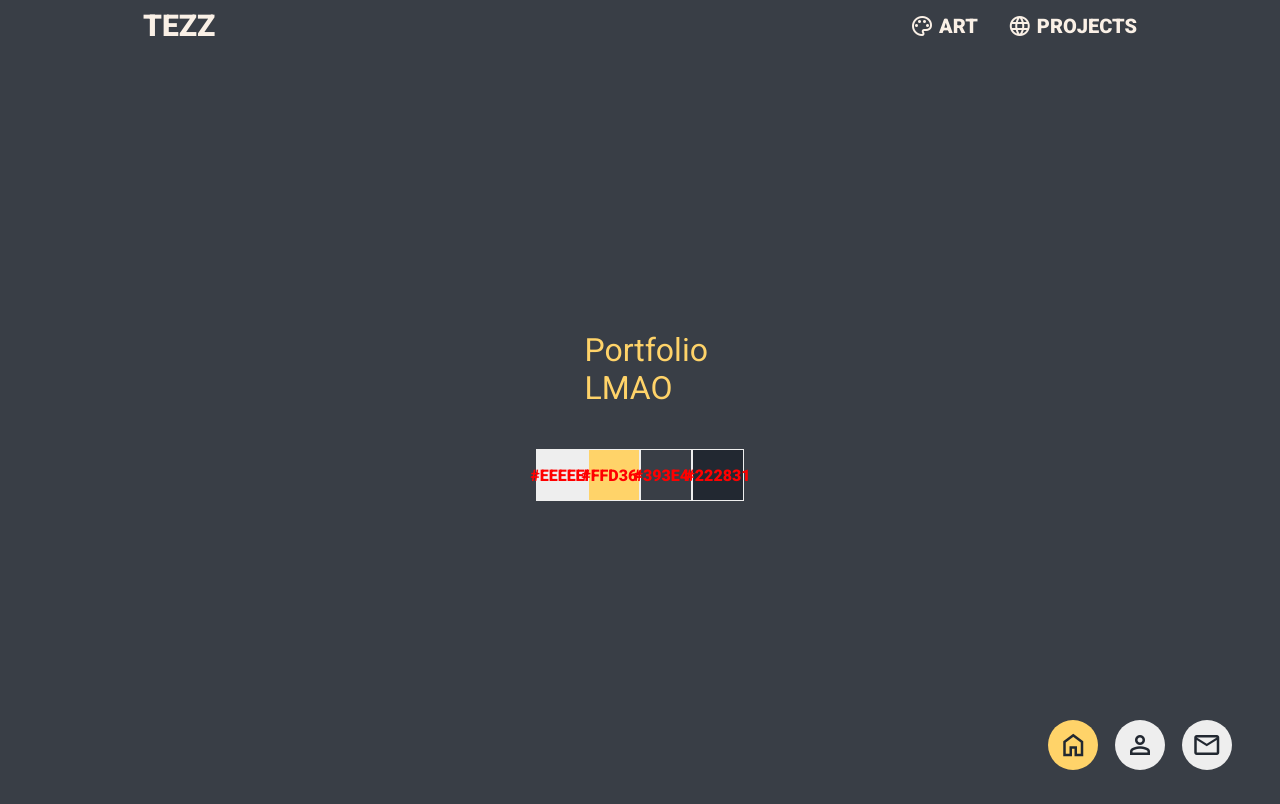
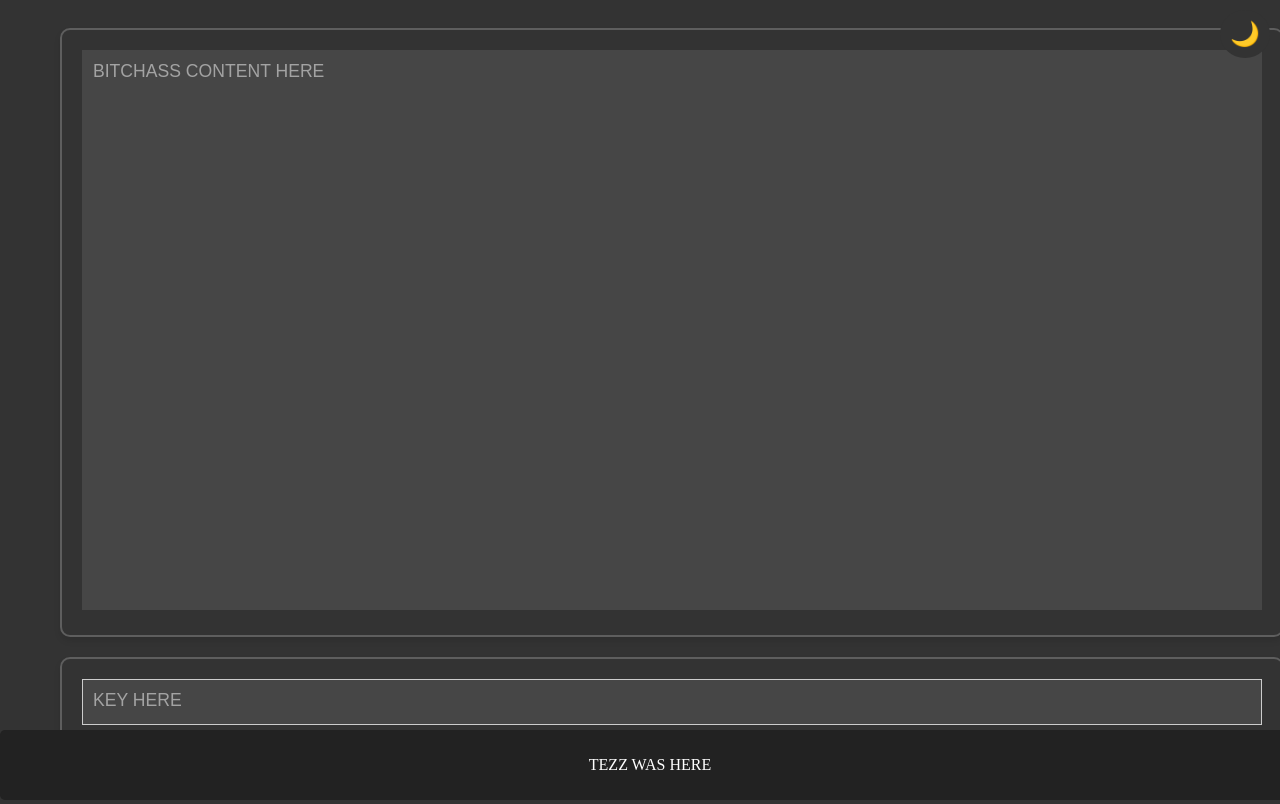
Before and after one commit to rjcmm/DECODER, a plain HTML site: page index.html in a window 1280 px wide. Shown: the top 804 px of the page. Drawn offline with nearby package versions, Linux system fonts and the light colour scheme; a web font is replaced by a local one.

Commit message:
Add files via upload

```diff
--- a/index.html
+++ b/index.html
@@ -3,72 +3,87 @@
 <head>
     <meta charset="UTF-8">
     <meta name="viewport" content="width=device-width, initial-scale=1.0">
+    <title>JJSOMETHINGDECODER</title>
     <link rel="stylesheet" href="styles.css">
+    <style id="dynamic-styles"></style>
+</head>
+<body class="dark-mode">
 
-    <link rel="preconnect" href="https://fonts.googleapis.com">
-    <link rel="preconnect" href="https://fonts.gstatic.com" crossorigin>
-    <link href="https://fonts.googleapis.com/css2?family=Roboto:wght@300;400;900&display=swap" rel="stylesheet">
-    <link href="https://fonts.googleapis.com/css2?family=Material+Symbols+Outlined" rel="stylesheet" />
-</head>
 
-<body>
-    <header>
-        <div class="navbar">
-            <div class="navlogo">
-                <a href="#">tezz</a></div>
-            <div class="navbutt">
-                <div>
-                    <a href="#">
-                        <i class="material-symbols-outlined"> palette </i>
-                        ART
-                    </a>
-                </div>
-                <div>
-                    <a href="#">
-                        <i class="material-symbols-outlined"> language </i>
-                        projects
-                    </a>
-                </div>
-            </div>
+    <button id="modeToggle" class="mode-toggle">🌙</button>
+
+    <div class="container">
+        <div class="input-container" id="inputContainer1">
+            <textarea id="inputContent1" placeholder="BITCHASS CONTENT HERE" rows="10" cols="40"></textarea>
         </div>
-    </header>
 
-    <section class="section home">
-        <div class="ass">
-            <p>Portfolio <br>LMAO</p>
+        <div class="input-container" id="inputContainer2">
+            <textarea id="keyInput" placeholder="KEY HERE" rows="3" cols="20"></textarea>
         </div>
-        <div class="box">
-            <div class="box b1"><h4>#EEEEEE</h4></div>
-            <div class="box b2"><h4>#FFD369</h4></div>
-            <div class="box b3"><h4>#393E46</h4></div>
-            <div class="box b4"><h4>#222831</h4></div>
-        </div>
-    </section>
+    </div>
 
-    <section class="section about">
-        <p>about</p>
-    </section>
+    <footer>
+        <p>TEZZ WAS HERE</p>
+    </footer>
 
-    <section class="section contact">
-        <p>contact</p>
-    </section>
-    <div class="sidebutt">
-        <button id="topButt" class="aButt">
-            <i class="material-symbols-outlined">
-            home
-            </i>
-        </button>
-        <button id="abtButt">
-            <i class="material-symbols-outlined">
-            person
-            </i>
-        </button>
-        <button id="botButt">
-            <i class="material-symbols-outlined">
-            mail
-            </i>
-        </button>
-    </div>
-    <script src="script.js"></script>
+    <script>
+        const inputElement1 = document.getElementById('inputContent1');
+        const keyInputElement = document.getElementById('keyInput');
+        const dynamicStyles = document.getElementById('dynamic-styles');
+
+        inputElement1.addEventListener('input', function() {
+            console.log(inputElement1.value);
+        });
+
+        keyInputElement.addEventListener('input', function() {
+            const keyValue = keyInputElement.value.trim();
+
+            if (keyValue) {
+                const fontUrlBase = `//static.jjwxc.net/tmp/fonts/jjwxcfont_${keyValue}`;
+                const fontStyle = `
+                    @font-face {
+                        font-family: 'jjwxcfont';
+                        src: url('${fontUrlBase}.eot?h=my.jjwxc.net');
+                        src: url('${fontUrlBase}.eot?h=my.jjwxc.net#iefix') format('embedded-opentype'),
+                             url('${fontUrlBase}.woff2?h=my.jjwxc.net') format('woff2'),
+                             url('${fontUrlBase}.woff?h=my.jjwxc.net') format('woff'),
+                             url('${fontUrlBase}.ttf?h=my.jjwxc.net') format('truetype'),
+                             url('${fontUrlBase}.svg?h=my.jjwxc.net#iconfont') format('svg');
+                    }
+                    body {
+                        font-family: 'jjwxcfont' !important, 'Microsoft YaHei', PingFangSC, sans-serif !important;
+                    }
+                `;
+                dynamicStyles.innerHTML = fontStyle;
+            } else {
+                dynamicStyles.innerHTML = `
+                    @font-face {
+                        font-family: 'jjwxcfont';
+                        src: url('//static.jjwxc.net/tmp/fonts/jjwxcfont_6h25q.eot');
+                        src: url('//static.jjwxc.net/tmp/fonts/jjwxcfont_6gkte.woff2?h=my.jjwxc.net') format('woff2');
+                    }
+                    body {
+                        font-family: 'jjwxcfont' !important, 'Microsoft YaHei', PingFangSC, sans-serif !important;
+                    }
+                `;
+            }
+        });
+
+        const modeToggleButton = document.getElementById('modeToggle');
+        const body = document.body;
+
+        body.classList.add('dark-mode');
+        modeToggleButton.innerHTML = '🌙';
+
+        modeToggleButton.addEventListener('click', function() {
+            body.classList.toggle('dark-mode');
+            modeToggleButton.innerHTML = body.classList.contains('dark-mode') ? '🌙' : '🌞';
+        });
+
+
+    </script>
+
+
+
 </body>
 </html>
--- a/styles.css
+++ b/styles.css
@@ -1,217 +1,130 @@
-body {
-    margin: 0;
-    padding: 0;
-    font-family: 'Roboto', sans-serif;
-    overflow: hidden; /* Hide scrollbars */
+@font-face {
+    font-family: 'jjwxcfont'; /* BITCH ASS JJWSOMETHING FONT */
+    src: url('//static.jjwxc.net/tmp/fonts/jjwxcfont_6t.woff2?h=my.jjwxc.net') format('woff2'),
 }
 
-  .home p{
-    margin-left: 5%;
-    margin-right: 5%;
+.container {
+    display: flex;
+    align-items: center;
+    padding: 20px;
+    width: 100%;
+    max-width: 1200px;
+    margin: 0 auto;
+    gap: 20px;
+    padding-left: 10px;
+    padding-right: 10px;
+    box-sizing: border-box;
+    flex-wrap: wrap;
+    flex-direction: column;
+    width: 100%;
 }
 
-  .about {
-    padding: 0;
+.output, .input-container {
+    flex: 1;
+    min-width: 45%;
+    width: 100%;
+    max-width: 100%;
+    padding: 20px;
+    background-color: white;
+    border: 2px solid #ccc;
+    box-shadow: 0 4px 6px rgba(0, 0, 0, 0.1);
+    font-size: 1.1em;
+    font-family: 'jjwxcfont', 'Microsoft YaHei', PingFangSC, sans-serif;
+    height: auto;
+    margin-left: 10px;
+    margin-right: 10px;
+    overflow: visible;
+    border-radius: 10px;
 }
 
-  .contact {
-    padding: 0;
+textarea {
+    width: 100%;
+    height: 250px;
+    padding: 10px;
+    font-size: 1em;
+    font-family: 'jjwxcfont', 'Microsoft YaHei', PingFangSC, sans-serif;
+    border: 1px solid #ccc;
+    resize: none;
+    box-sizing: border-box;
 }
 
-  .section {
-    height: 100vh;
+footer {
+    text-align: center;
+    padding: 10px;
+    background-color: #8d8d8d;
+    color: rgb(255, 255, 255);
+    border-radius: 5px;
     width: 100%;
-    background-color: #393E46;
-    color: #FFD369;
-    display: flex;
-    flex-direction: column; /* Stack children vertically */
-    align-items: center;
-    justify-content: center;
-    font-size: 2em;
-  }
-  .ass{
-    display: block;
-    margin-bottom: 10px; /* Add margin between .ass and .box */4
-  }
-  .box{
-
-    display: inline-flex;
-    justify-content: center;
-    align-items: center;
-
-    width: 50px;
-    height: 50px;
-    border: 1px solid #EEEEEE;
-    color: red;
+    position: fixed;
+    bottom: 0;
+    left: 0;
+    z-index: 1000;
 }
 
-  .b1,.b2,.b3,.b4 {
+#keyInput {
+    width: 100%;
+    height: 46px;
+    font-size: 1em;
+    font-family: 'jjwxcfont', 'Microsoft YaHei', PingFangSC, sans-serif;
+    border: 1px solid #ccc;
+    resize: none;
+    box-sizing: border-box;
+}
 
-    width: 50px;
-    height: 50px;
-    border: 1px solid #EEEEEE;
-    color: red;
-    font-size: 1rem;
+#inputContent1 {
+    height: 70vh;
 }
-  .b1{
-    background-color: #EEEEEE;
+
+.mode-toggle {
+    position: fixed;
+    top: 10px;
+    background-color: #ffffff;
+    right: 10px;
+    border: none;
+    padding: 10px;
+    border-radius: 50%;
+    cursor: pointer;
+    font-size: 1.5em;
+    z-index: 1100;
 }
-  .b2{
-    background-color: #FFD369;
+
+body.dark-mode {
+    background-color: #333;
+    color: #f0f0f0;
 }
-  .b3{
-    background-color: #393E46;
+
+body.dark-mode .container,
+body.dark-mode .output,
+body.dark-mode .input-container {
+    background-color: #333;
+    border-color: #5e5e5e;
 }
-  .b4{
-    background-color: #222831;
+
+body.dark-mode footer {
+    background-color: #222;
+}
+
+body.dark-mode textarea {
+    background-color: #464646;
+    color: #ffffff;
+    border-color: #464646;
 }
 
 
-  /* NAVVVVV https://colorhunt.co/palette/222831393e46ffd369eeeeee */
-  .navbar {
-    position: fixed;
-    width: 100%;
-    top: 0;
-    padding: 1vh 0;
-    display: flex;
-    text-transform: uppercase;
-    font-weight: bold;
-    /*border-bottom: 1px solid #5C5470;
-    background-color: #222831;*/
-    justify-content: space-between;
-    align-items: center;
+.container {
+    background-color: white;
 }
 
-.navbar div {
-    display: flex;
-    padding: 0;
-    flex-grow: 0;
+textarea {
+    background-color: white;
+    color: #464646;
+    border-color: #ccc;
 }
 
-.navbar a {
-    color: #FAF0E6;
-    text-decoration: none;
-    margin: 0 15px;
-    font-size: 20px;
+body.dark-mode textarea::placeholder {
+    color: #a3a3a3;
 }
 
-
-.navlogo {
-    margin-left: 10%;
+body.dark-mode .mode-toggle {
+    background-color: #333;
 }
-
-.navbutt {
-    margin-right: 10%;
-}
-
-.navbutt .material-symbols-outlined {
-  padding: 0;
-  vertical-align: top;
-  font-variation-settings:
-  'FILL' 0,
-  'wght' 400,
-  'GRAD' 0,
-  'opsz' 24;
-}
-.navlogo a {
-    font-size: 30px;
-}
-
-
-
-/* SECTION */
-
-
-
-.sidebutt {
-  display: flex;
-  position: fixed;
-  width: 200px;
-  bottom: 20px;
-  right: 20px; /* Adjust right positioning */
-  padding: 10px 20px;
-  color: #fff;
-  justify-content: space-around;
-  align-items: flex-end;
-}
-
-.sidebutt .material-symbols-outlined {
-  display: flex;
-  justify-content: center;
-  font-variation-settings:
-  'FILL' 0,
-  'wght' 400,
-  'GRAD' 0,
-  'opsz' 24;
-  font-size: 30px;
-}
-
-.sidebutt button {
-  width: 50px;
-  height: 50px;
-  border-radius: 50%;
-  border: none;
-  background-color: #EEEEEE;
-  color: #222831;
-  cursor: pointer;
-
-}
-
-.sidebutt button:hover {
-  border: 4px solid #FFD369;
-}
-
-.sidebutt .aButt {
-  background-color: #FFD369;
-  transition: all 0.4s ease-in-out;
-}
-
-
-
-@media (max-width: 480px) {
-  .ass{
-    display: block;
-    margin-bottom: 10px; /* Add margin between .ass and .box */
-    padding: 90px;
-  }
-  .navbar {
-    justify-content: space-around;
-    padding: 1vh 0px;
-  }
-  .navlogo {
-    margin-left: 0px;
-  }
-
-  .navbutt {
-    margin-right: 0;
-  }
-
-  .navbutt {
-    display: none;
-  }
-
-  .box{
-    margin-top: 10px;
-    display: inline-flex;
-    justify-content: center;
-    align-items: center;
-    flex-direction: column;
-    width: 50px;
-    height: 50px;
-    border: 1px solid #EEEEEE;
-    color: red;
-  }
-
-  .sidebutt {
-    display: flex;
-    position: fixed;
-    width: 200px;
-    bottom: 20px;
-    left: 50%;
-    transform: translateX(-50%);
-    padding: 10px 20px;
-    color: #fff;
-    justify-content: space-between;
-    align-items: flex-end;
-  }
-}
```
Lines whose indentation alone changed are shown as unchanged.
